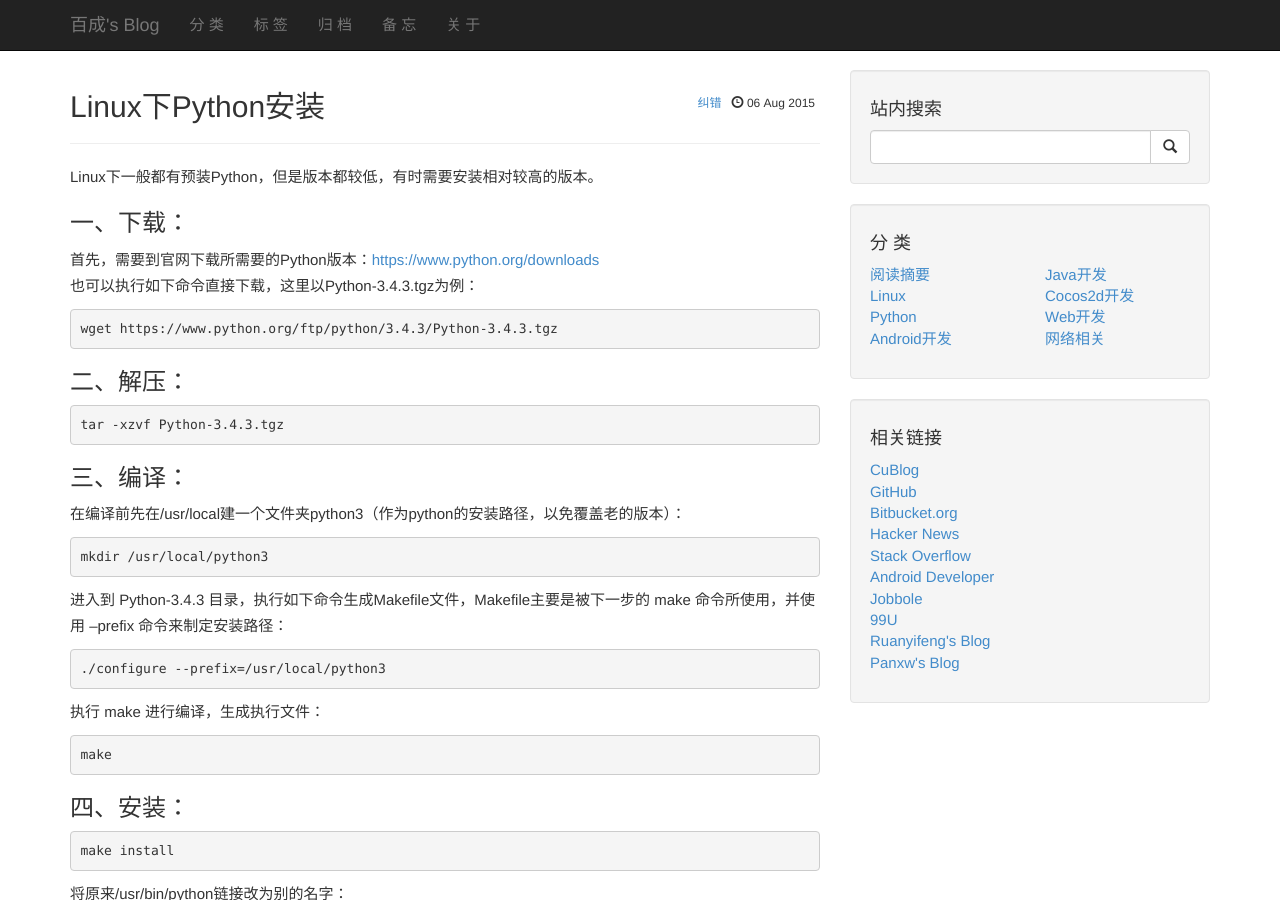
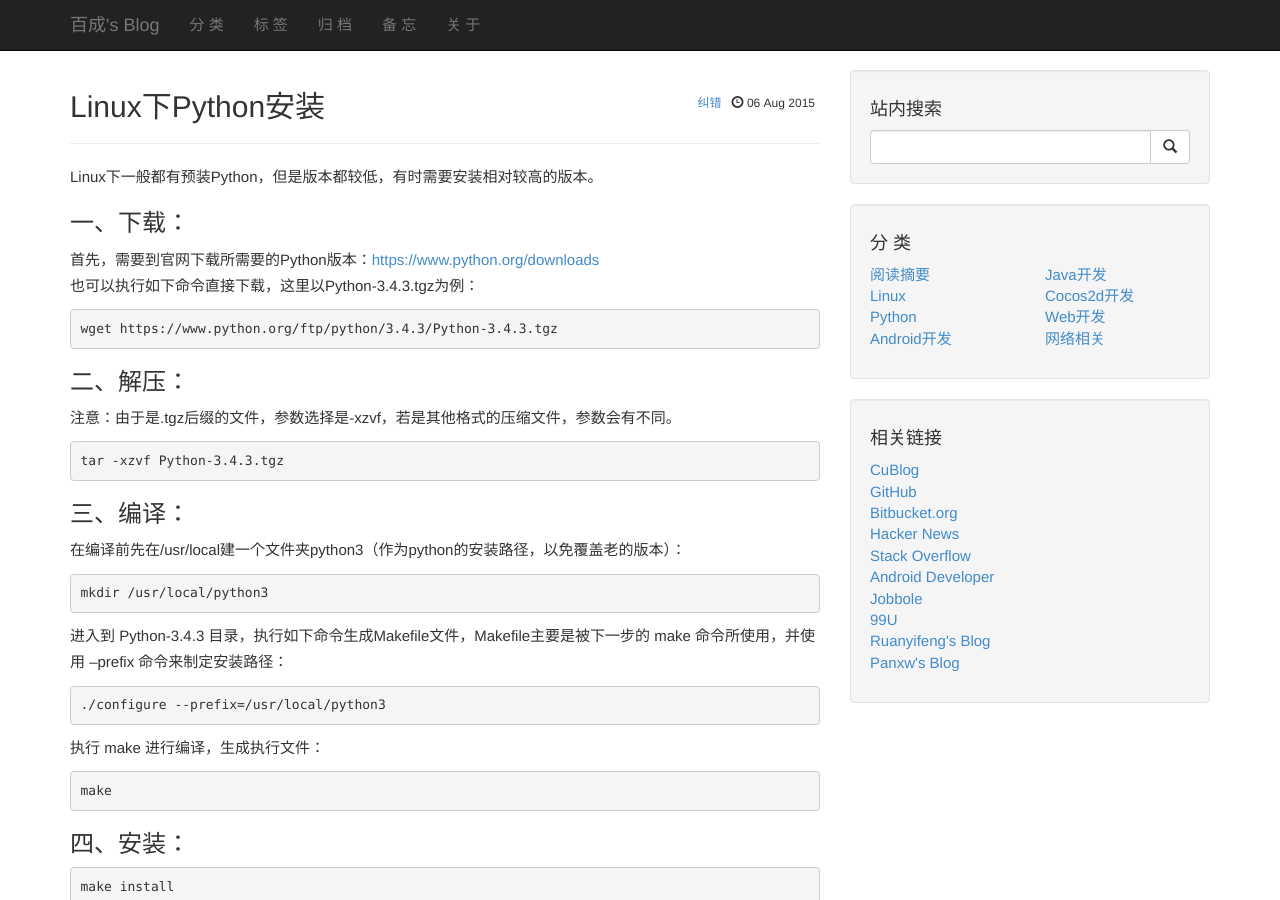
Before and after one commit to zbc0512/zbc0512.github.io, a Jekyll site: the page built from _posts/2015-08-06-linux-python-install.md, in a window 1280 px wide and 900 px high. Built offline with Jekyll 4.4.1, drawn with Linux system fonts in a browser that asks for light colours; Markdown is read by kramdown in place of the engine named in the settings; comment, search, counter and statistics services are not loaded.

Commit message:
Update 2015-08-06-linux-python-install.md

```diff
--- a/_posts/2015-08-06-linux-python-install.md
+++ b/_posts/2015-08-06-linux-python-install.md
@@ -14,6 +14,7 @@ Linux下一般都有预装Python，但是版本都较低，有时需要安装相
     wget https://www.python.org/ftp/python/3.4.3/Python-3.4.3.tgz
 
 ###二、解压：
+注意：由于是.tgz后缀的文件，参数选择是-xzvf，若是其他格式的压缩文件，参数会有不同。
 
     tar -xzvf Python-3.4.3.tgz
 
```
